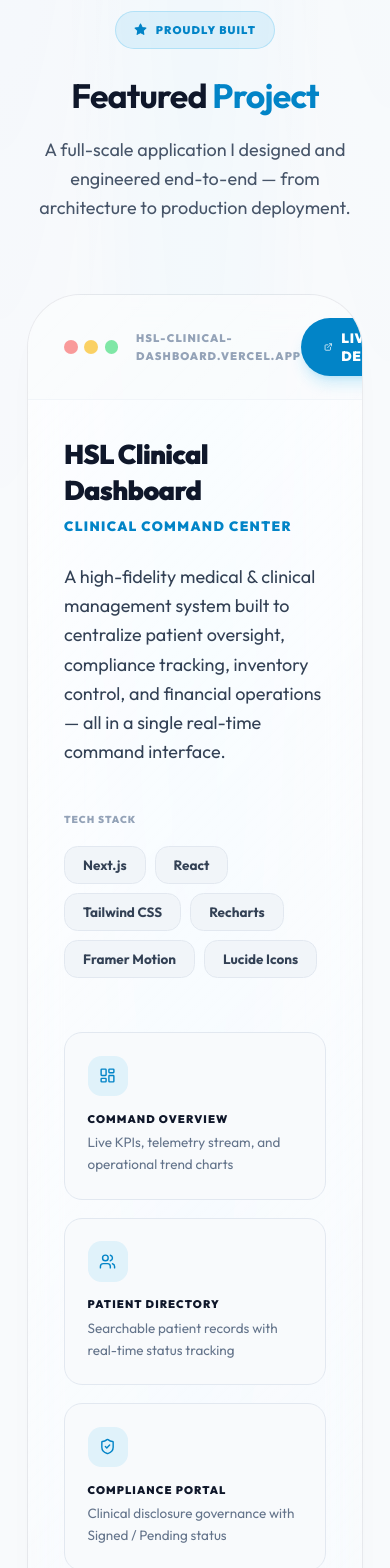
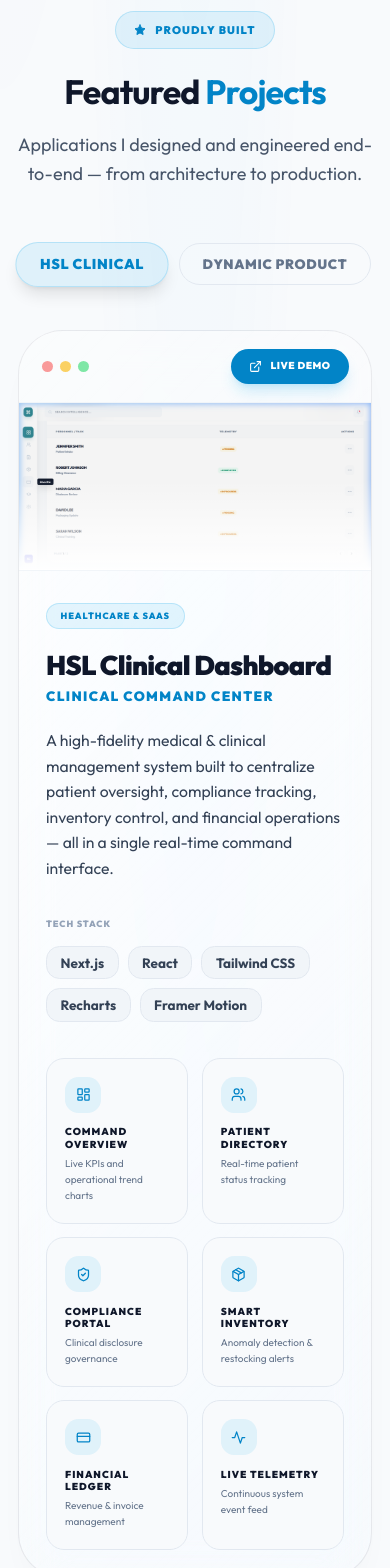
Before and after one commit to parixitsoni/portfolio, a Next.js app: page / in a window 390 px wide. Shown: the part 5720-7288 px from the top of the page. Built offline with nearby package versions, Linux system fonts and the light colour scheme.

Commit message:
Add: Dual project showcase with screenshots, tab switcher, and mobile-responsive browser mockup

```diff
--- a/src/components/Projects.jsx
+++ b/src/components/Projects.jsx
@@ -1,90 +1,152 @@
-import React from "react";
-import { ExternalLink, Star, Activity, Users, ShieldCheck, LayoutDashboard, Package, CreditCard } from "lucide-react";
+import React, { useState } from "react";
+import { ExternalLink, Star, Activity, Users, ShieldCheck, LayoutDashboard, Package, CreditCard, ShoppingBag, Filter, Zap, Search } from "lucide-react";
+import { getAssetPath } from "../utils/paths";
 
-const PROJECT = {
+const PROJECTS = [
+  {
+    id: "hsl",
     title: "HSL Clinical Dashboard",
     subtitle: "Clinical Command Center",
+    category: "Healthcare & SaaS",
+    url: "https://hsl-clinical-dashboard.vercel.app/",
+    screenshot: "/project-hsl.png",
     description:
       "A high-fidelity medical & clinical management system built to centralize patient oversight, compliance tracking, inventory control, and financial operations — all in a single real-time command interface.",
-  url: "https://hsl-clinical-dashboard.vercel.app/",
-  stack: ["Next.js", "React", "Tailwind CSS", "Recharts", "Framer Motion", "Lucide Icons"],
+    stack: ["Next.js", "React", "Tailwind CSS", "Recharts", "Framer Motion"],
+    accent: "sky",
     highlights: [
-    { icon: LayoutDashboard, label: "Command Overview",   desc: "Live KPIs, telemetry stream, and operational trend charts" },
-    { icon: Users,           label: "Patient Directory",  desc: "Searchable patient records with real-time status tracking" },
-    { icon: ShieldCheck,     label: "Compliance Portal",  desc: "Clinical disclosure governance with Signed / Pending status" },
-    { icon: Package,         label: "Smart Inventory",    desc: "Stock monitor with anomaly detection & restocking alerts" },
-    { icon: CreditCard,      label: "Financial Ledger",   desc: "Revenue tracking and invoice management dashboard" },
-    { icon: Activity,        label: "Live Telemetry",     desc: "Continuous system event feed simulating production-grade ops" },
+      { icon: LayoutDashboard, label: "Command Overview",  desc: "Live KPIs and operational trend charts" },
+      { icon: Users,           label: "Patient Directory", desc: "Real-time patient status tracking" },
+      { icon: ShieldCheck,     label: "Compliance Portal", desc: "Clinical disclosure governance" },
+      { icon: Package,         label: "Smart Inventory",   desc: "Anomaly detection & restocking alerts" },
+      { icon: CreditCard,      label: "Financial Ledger",  desc: "Revenue & invoice management" },
+      { icon: Activity,        label: "Live Telemetry",    desc: "Continuous system event feed" },
     ],
+  },
+  {
+    id: "products",
+    title: "Dynamic Product List",
+    subtitle: "E-Commerce Showcase",
+    category: "E-Commerce & UI",
+    url: "https://dynamic-productlist.vercel.app/",
+    screenshot: "/project-products.png",
+    description:
+      "A sleek, high-performance product listing application with dynamic filtering, real-time search, category navigation, and a responsive card-based UI — demonstrating advanced React state management patterns.",
+    stack: ["React", "CSS Modules", "REST API", "Vite"],
+    accent: "indigo",
+    highlights: [
+      { icon: ShoppingBag, label: "Product Cards",    desc: "Elegant card grid with images & ratings" },
+      { icon: Filter,      label: "Live Filtering",   desc: "Multi-category and price-range filters" },
+      { icon: Search,      label: "Real-time Search", desc: "Instant search with debounced queries" },
+      { icon: Zap,         label: "Fast Performance", desc: "Optimized renders with React memo" },
+    ],
+  },
+];
+
+const accentMap = {
+  sky:   { badge: "bg-sky-500/10 border-sky-500/20 text-sky-600 dark:text-sky-400", btn: "bg-sky-600 hover:bg-sky-500 shadow-sky-500/20", ring: "hover:border-sky-300 dark:hover:border-sky-500/40", icon: "bg-sky-500/10 group-hover:bg-sky-500/20 text-sky-600 dark:text-sky-400" },
+  indigo:{ badge: "bg-indigo-500/10 border-indigo-500/20 text-indigo-600 dark:text-indigo-400", btn: "bg-indigo-600 hover:bg-indigo-500 shadow-indigo-500/20", ring: "hover:border-indigo-300 dark:hover:border-indigo-500/40", icon: "bg-indigo-500/10 group-hover:bg-indigo-500/20 text-indigo-600 dark:text-indigo-400" },
 };
 
-export const Projects = () => (
-  <section id="projects" className="py-16 px-6 relative bg-transparent">
+export const Projects = () => {
+  const [active, setActive] = useState("hsl");
+  const project = PROJECTS.find((p) => p.id === active);
+  const accent = accentMap[project.accent];
+
+  return (
+    <section id="projects" className="py-16 px-4 md:px-6 relative bg-transparent">
       <div className="max-w-6xl mx-auto">
 
         {/* Section Header */}
-      <div className="text-center mb-16">
-        <div className="inline-flex items-center gap-2 px-4 py-2 rounded-full bg-sky-500/10 border border-sky-500/20 text-sky-600 dark:text-sky-400 text-[11px] font-black uppercase tracking-widest mb-6">
-          <Star size={13} className="fill-current" />
+        <div className="text-center mb-12">
+          <div className={`inline-flex items-center gap-2 px-4 py-2 rounded-full border text-[11px] font-black uppercase tracking-widest mb-5 ${accent.badge}`}>
+            <Star size={12} className="fill-current" />
             Proudly Built
           </div>
           <h2 className="text-3xl md:text-5xl font-bold mb-4 text-slate-900 dark:text-white tracking-tight">
-          Featured <span className="text-sky-600 dark:text-sky-400">Project</span>
+            Featured <span className="text-sky-600 dark:text-sky-400">Projects</span>
           </h2>
           <p className="text-slate-600 dark:text-slate-400 max-w-xl mx-auto leading-relaxed">
-          A full-scale application I designed and engineered end-to-end — from architecture to production deployment.
+            Applications I designed and engineered end-to-end — from architecture to production.
           </p>
         </div>
 
-      {/* Project Card */}
-      <div className="glass-effect-premium rounded-[3rem] border border-slate-200 dark:border-white/10 overflow-hidden shadow-2xl">
+        {/* Project Tabs */}
+        <div className="flex justify-center gap-3 mb-10">
+          {PROJECTS.map((p) => {
+            const a = accentMap[p.accent];
+            return (
+              <button
+                key={p.id}
+                onClick={() => setActive(p.id)}
+                className={`px-5 py-2.5 rounded-full text-xs font-black uppercase tracking-wider border transition-all ${active === p.id ? `${a.badge} border-current scale-105 shadow-lg` : "border-slate-200 dark:border-white/10 text-slate-500 dark:text-slate-400 hover:border-slate-300 dark:hover:border-white/20"}`}
+              >
+                {p.title.split(" ")[0]} {p.title.split(" ")[1]}
+              </button>
+            );
+          })}
+        </div>
 
-        {/* Browser chrome bar */}
-        <div className="flex items-center justify-between px-8 py-5 border-b border-slate-100 dark:border-white/5 bg-slate-50/60 dark:bg-white/[0.02]">
-          <div className="flex items-center gap-4">
+        {/* Main Card */}
+        <div className="glass-effect-premium rounded-[2.5rem] md:rounded-[3rem] border border-slate-200 dark:border-white/10 overflow-hidden shadow-2xl">
+
+          {/* Browser Bar */}
+          <div className="flex items-center justify-between px-5 md:px-8 py-4 border-b border-slate-100 dark:border-white/5 bg-slate-50/60 dark:bg-white/[0.02]">
+            <div className="flex items-center gap-3">
               <div className="flex gap-1.5">
-              <span className="w-3 h-3 rounded-full bg-red-400/70"></span>
-              <span className="w-3 h-3 rounded-full bg-amber-400/70"></span>
-              <span className="w-3 h-3 rounded-full bg-green-400/70"></span>
+                <span className="w-2.5 h-2.5 rounded-full bg-red-400/70"></span>
+                <span className="w-2.5 h-2.5 rounded-full bg-amber-400/70"></span>
+                <span className="w-2.5 h-2.5 rounded-full bg-green-400/70"></span>
               </div>
-            <span className="text-[11px] font-black uppercase tracking-widest text-slate-400 dark:text-slate-500">
-              hsl-clinical-dashboard.vercel.app
+              <span className="hidden sm:block text-[10px] font-black uppercase tracking-widest text-slate-400 dark:text-slate-500 ml-1">
+                {project.url.replace("https://", "")}
               </span>
             </div>
             <a
-            href={PROJECT.url}
+              href={project.url}
               target="_blank"
               rel="noopener noreferrer"
-            className="flex items-center gap-2 px-5 py-2.5 rounded-full bg-sky-600 text-white text-xs font-black uppercase tracking-wider hover:bg-sky-500 transition-all hover:scale-105 shadow-lg shadow-sky-500/20"
+              className={`flex items-center gap-2 px-4 py-2 rounded-full text-white text-[10px] font-black uppercase tracking-wider transition-all hover:scale-105 shadow-lg ${accent.btn}`}
             >
-            <ExternalLink size={14} />
+              <ExternalLink size={13} />
               Live Demo
             </a>
           </div>
 
+          {/* Screenshot */}
+          <div className="relative overflow-hidden bg-slate-100 dark:bg-slate-900 border-b border-slate-100 dark:border-white/5" style={{ maxHeight: "340px" }}>
+            <img
+              src={getAssetPath(project.screenshot)}
+              alt={project.title}
+              className="w-full object-cover object-top"
+              style={{ maxHeight: "340px" }}
+            />
+            {/* Gradient fade at bottom */}
+            <div className="absolute bottom-0 left-0 right-0 h-20 bg-gradient-to-t from-white dark:from-[#020617] to-transparent pointer-events-none"></div>
+          </div>
+
           {/* Body */}
-        <div className="p-8 md:p-12 grid md:grid-cols-2 gap-12 items-start">
+          <div className="p-6 md:p-10 grid md:grid-cols-2 gap-8 md:gap-12 items-start">
 
-          {/* Left — About */}
+            {/* Left */}
             <div>
-            <h3 className="text-2xl md:text-3xl font-black text-slate-900 dark:text-white mb-2 tracking-tight">
-              {PROJECT.title}
+              <div className={`inline-block px-3 py-1 rounded-full text-[9px] font-black uppercase tracking-widest border mb-4 ${accent.badge}`}>
+                {project.category}
+              </div>
+              <h3 className="text-2xl md:text-3xl font-black text-slate-900 dark:text-white mb-1 tracking-tight">
+                {project.title}
               </h3>
-            <p className="text-sky-600 dark:text-sky-400 text-xs font-black uppercase tracking-widest mb-6">
-              {PROJECT.subtitle}
+              <p className={`text-xs font-black uppercase tracking-widest mb-5 ${accentMap[project.accent].badge.split(" ").filter(c => c.includes("text-")).join(" ")}`}>
+                {project.subtitle}
               </p>
-            <p className="text-slate-700 dark:text-slate-300 leading-relaxed mb-10">
-              {PROJECT.description}
+              <p className="text-slate-700 dark:text-slate-300 leading-relaxed mb-8 text-sm md:text-base">
+                {project.description}
               </p>
-
               <div>
-              <p className="text-[10px] font-black uppercase tracking-widest text-slate-400 mb-4">Tech Stack</p>
+                <p className="text-[9px] font-black uppercase tracking-widest text-slate-400 mb-3">Tech Stack</p>
                 <div className="flex flex-wrap gap-2">
-                {PROJECT.stack.map((tech) => (
-                  <span
-                    key={tech}
-                    className="px-4 py-2 rounded-xl text-xs font-bold bg-slate-100 dark:bg-white/5 text-slate-700 dark:text-slate-300 border border-slate-200 dark:border-white/10"
-                  >
+                  {project.stack.map((tech) => (
+                    <span key={tech} className="px-3 py-1.5 rounded-xl text-xs font-bold bg-slate-100 dark:bg-white/5 text-slate-700 dark:text-slate-300 border border-slate-200 dark:border-white/10">
                       {tech}
                     </span>
                   ))}
@@ -92,18 +154,15 @@ export const Projects = () => (
               </div>
             </div>
 
-          {/* Right — Module highlights */}
-          <div className="grid grid-cols-1 sm:grid-cols-2 gap-4">
-            {PROJECT.highlights.map(({ icon: Icon, label, desc }) => (
-              <div
-                key={label}
-                className="p-5 rounded-2xl bg-slate-50 dark:bg-white/[0.03] border border-slate-200 dark:border-white/10 hover:border-sky-300 dark:hover:border-sky-500/40 transition-all group"
-              >
-                <div className="w-9 h-9 rounded-xl bg-sky-500/10 flex items-center justify-center mb-3 group-hover:bg-sky-500/20 transition-colors">
-                  <Icon size={17} className="text-sky-600 dark:text-sky-400" />
+            {/* Right — highlights */}
+            <div className="grid grid-cols-2 gap-3">
+              {project.highlights.map(({ icon: Icon, label, desc }) => (
+                <div key={label} className={`p-4 rounded-2xl bg-slate-50 dark:bg-white/[0.03] border border-slate-200 dark:border-white/10 transition-all group ${accent.ring}`}>
+                  <div className={`w-8 h-8 rounded-xl flex items-center justify-center mb-3 transition-colors ${accent.icon}`}>
+                    <Icon size={15} />
                   </div>
-                <p className="text-[11px] font-black uppercase tracking-widest text-slate-900 dark:text-white mb-1">{label}</p>
-                <p className="text-xs text-slate-500 dark:text-slate-400 leading-relaxed">{desc}</p>
+                  <p className="text-[10px] font-black uppercase tracking-widest text-slate-900 dark:text-white mb-1 leading-tight">{label}</p>
+                  <p className="text-[10px] text-slate-500 dark:text-slate-400 leading-relaxed">{desc}</p>
                 </div>
               ))}
             </div>
@@ -114,3 +173,4 @@ export const Projects = () => (
       </div>
     </section>
   );
+};
```
Also changed, not shown: public/project-hsl.png (added), public/project-products.png (added). Lines whose indentation alone changed are shown as unchanged.
